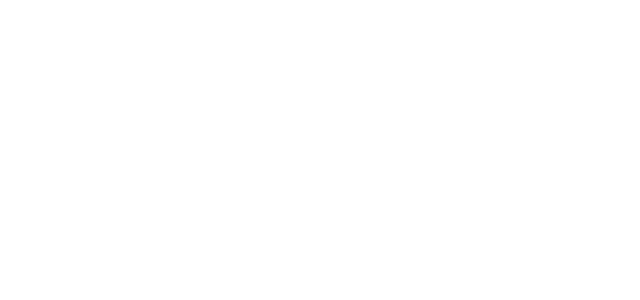
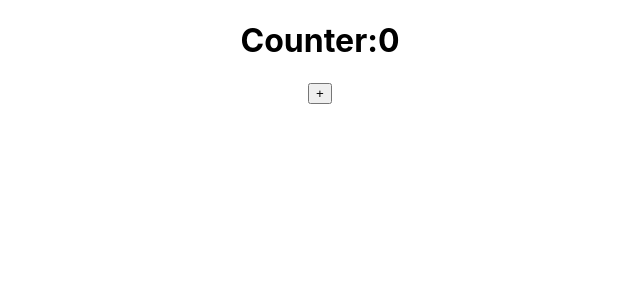
Before and after one commit to gauravrathod802/React1, a React (Create React App) app in the folder my-first-app/: page /use-effect in a window 1280 px wide. Before the commit this address had no page. Shown: the top 300 px of the page, without its empty margins (320-960 px from the left). Built offline with nearby package versions, Linux system fonts and the light colour scheme.

Commit message:
useEffectTwo

```diff
--- a/my-first-app/src/App.jsx
+++ b/my-first-app/src/App.jsx
@@ -5,7 +5,8 @@
 import Login from './Components/Login';
 import Register from './Components/Register';
 import UseState from './Components/27-10-Hooks/UseState';
-
+import UseEffect from './Components/31-10-UseEffectHook/UseEffect';
+import UseEffectTypeTwo from './Components/31-10-UseEffectHook/UseEffectTypeTwo';
 function App() {
     return(
 
@@ -15,6 +16,8 @@
                 <Route path='/login' element={<Login/>}/>
                 <Route path='/register' element={<Register/>}/>
                 <Route path='/use-state' element={<UseState />}/>
+                <Route path='/use-effect' element={<UseEffect/>}/>
+                <Route path='/use-effect2' element={<UseEffectTypeTwo />}/>
             </Routes>
 
         </div>
--- /dev/null
+++ b/my-first-app/src/Components/31-10-UseEffectHook/UseEffect.jsx
@@ -0,0 +1,23 @@
+import { useEffect, useState } from "react";
+
+function UseEffect(){
+    const[count, counter]=useState(0);
+    // console.log(count);
+
+    function increment(){
+        counter((preValue)=>preValue+1);
+    }
+
+    // we are using anonymous arrow inside UseEffect hook
+    useEffect(()=>{
+        console.log("UseEffect type1");
+    })
+
+    return(
+        <div>
+            <h1>Counter:{count}</h1>
+            <button onClick={increment}>+</button>
+        </div>
+    )
+}
+export default UseEffect;
--- /dev/null
+++ b/my-first-app/src/Components/31-10-UseEffectHook/UseEffectTypeTwo.jsx
@@ -0,0 +1,21 @@
+import { useEffect, useState } from "react";
+
+function UseEffectTwo(){
+    const[count, counter]=useState(0);
+
+    function increment(){
+        counter((preValue)=>preValue+1);
+    }
+
+    useEffect(()=>{
+        console.log("UseEffect type two")
+    },[])
+    return(
+        <div>
+            <h1>Counter:{count}</h1>
+            <button onClick={increment}>+</button>
+        </div>
+    )
+
+}
+export default UseEffectTwo;
```
